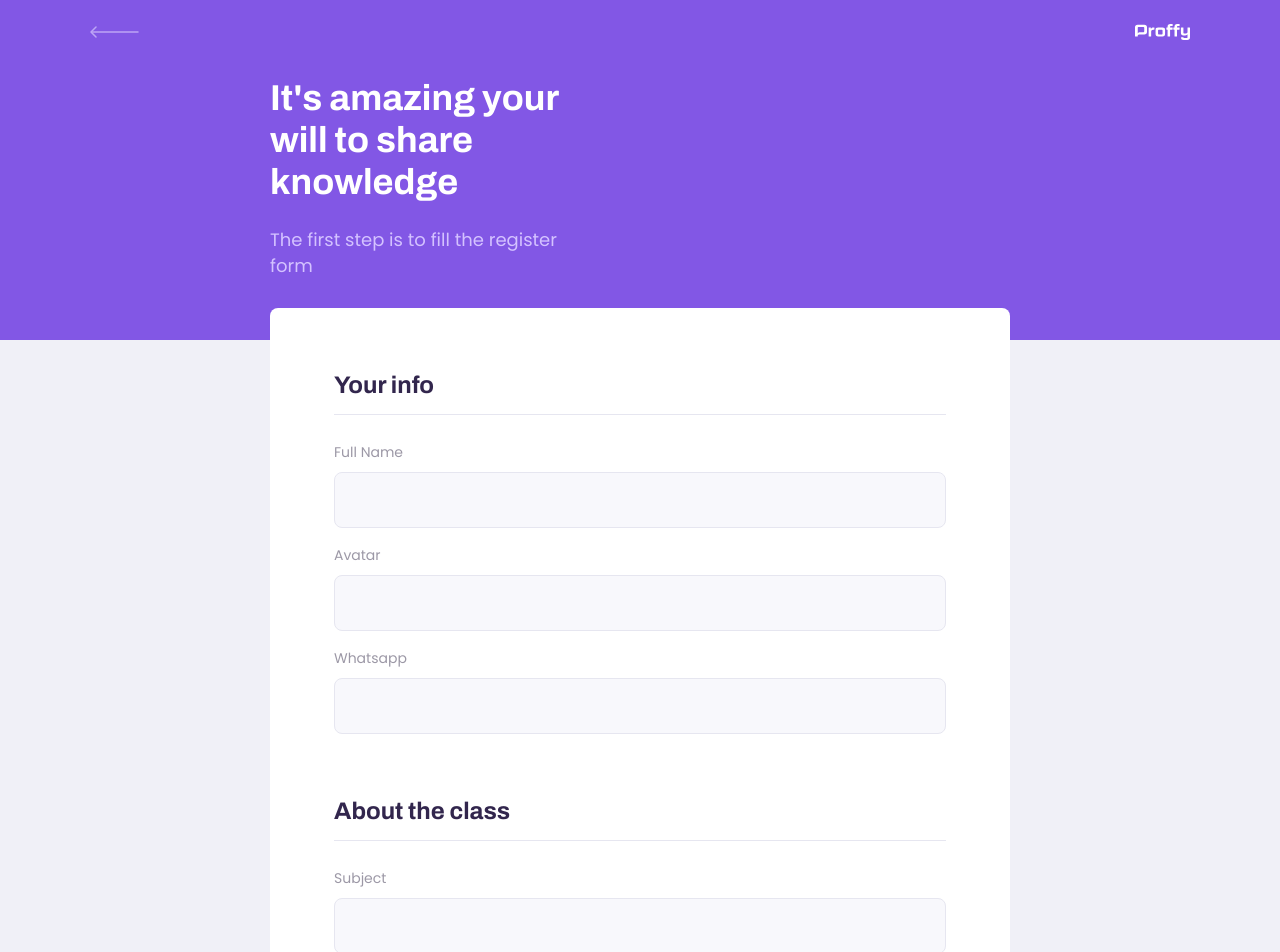
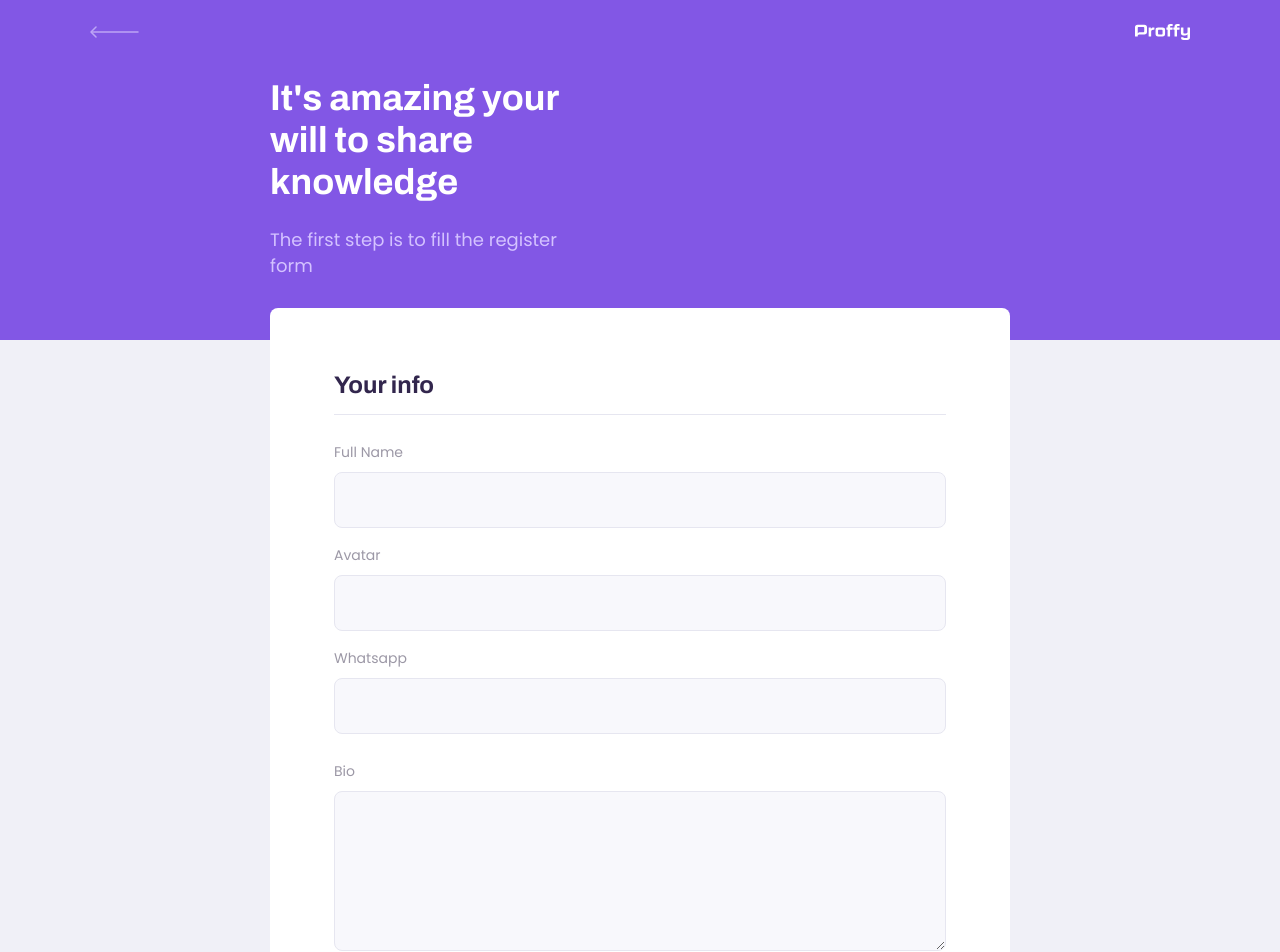
Before and after one commit to marina-ferreira/proffy-web, a React (Create React App) app: page /teach in a window 1280 px wide. Shown: the top 952 px of the page. Built offline with nearby package versions, Linux system fonts and the light colour scheme.

Commit message:
Textarea component

```diff
--- a/src/components/Input/index.js
+++ b/src/components/Input/index.js
@@ -4,7 +4,7 @@
 
 const Input = ({ label, name, ...rest }) => {
   return (
-    <Container className="input-block">
+    <Container>
       <label htmlFor={name}>{label}</label>
       <input type="text" id={name} {...rest} />
     </Container>
--- /dev/null
+++ b/src/components/Textarea/index.js
@@ -0,0 +1,14 @@
+import React from 'react'
+
+import { Container } from './styles'
+
+const Textarea = ({ label, name, ...rest }) => {
+  return (
+    <Container className="textarea">
+      <label htmlFor={name}>{label}</label>
+      <textarea id={name} {...rest} />
+    </Container>
+  )
+}
+
+export default Textarea
--- /dev/null
+++ b/src/components/Textarea/styles.js
@@ -0,0 +1,38 @@
+import styled from 'styled-components'
+
+export const Container = styled.div`
+  position: relative;
+
+  & + & {
+    margin-top: 1.4rem;
+  }
+
+  label {
+    font-size: 1.4rem;
+  }
+
+  textarea {
+    width: 100%;
+    height: 16rem;
+    min-height: 8rem;
+    margin-top: 0.8rem;
+    border-radius: 0.8rem;
+    background-color: var(--color-input-background);
+    border: 1px solid var(--color-line-in-white);
+    outline: 0;
+    resize: vertical;
+    padding: 1.2rem 1.6rem;
+    font: 1.6rem Archivo;
+  }
+
+  &:focus-within::after {
+    content: '';
+    width: calc(100% - 3.2rem);
+    height: 2px;
+    left: 1.6rem;
+    right: 1.6rem;
+    bottom: 7px;
+    position: absolute;
+    background: var(--color-primary-light);
+  }
+`
--- a/src/pages/TeacherForm/index.js
+++ b/src/pages/TeacherForm/index.js
@@ -2,8 +2,9 @@
 
 import PageHeader from 'components/PageHeader'
 import Input from 'components/Input'
+import Textarea from 'components/Textarea'
+
 import warningIcon from 'assets/images/icons/warning.svg'
-
 import { Container, Main } from './styles'
 
 const TeacherForm = () => {
@@ -22,6 +23,7 @@
             <Input type="text" id="name" label="Full Name" />
             <Input type="text" id="avatar" label="Avatar" />
             <Input type="text" id="whatsapp" label="Whatsapp" />
+            <Textarea id="bio" label="Bio" />
           </fieldset>
 
           <fieldset>
--- a/src/pages/TeacherForm/styles.js
+++ b/src/pages/TeacherForm/styles.js
@@ -62,6 +62,10 @@
         color: var(--color-primary-dark);
       }
     }
+  }
+
+  div + .textarea {
+    margin-top: 2.4rem;
   }
 
   label {
```
